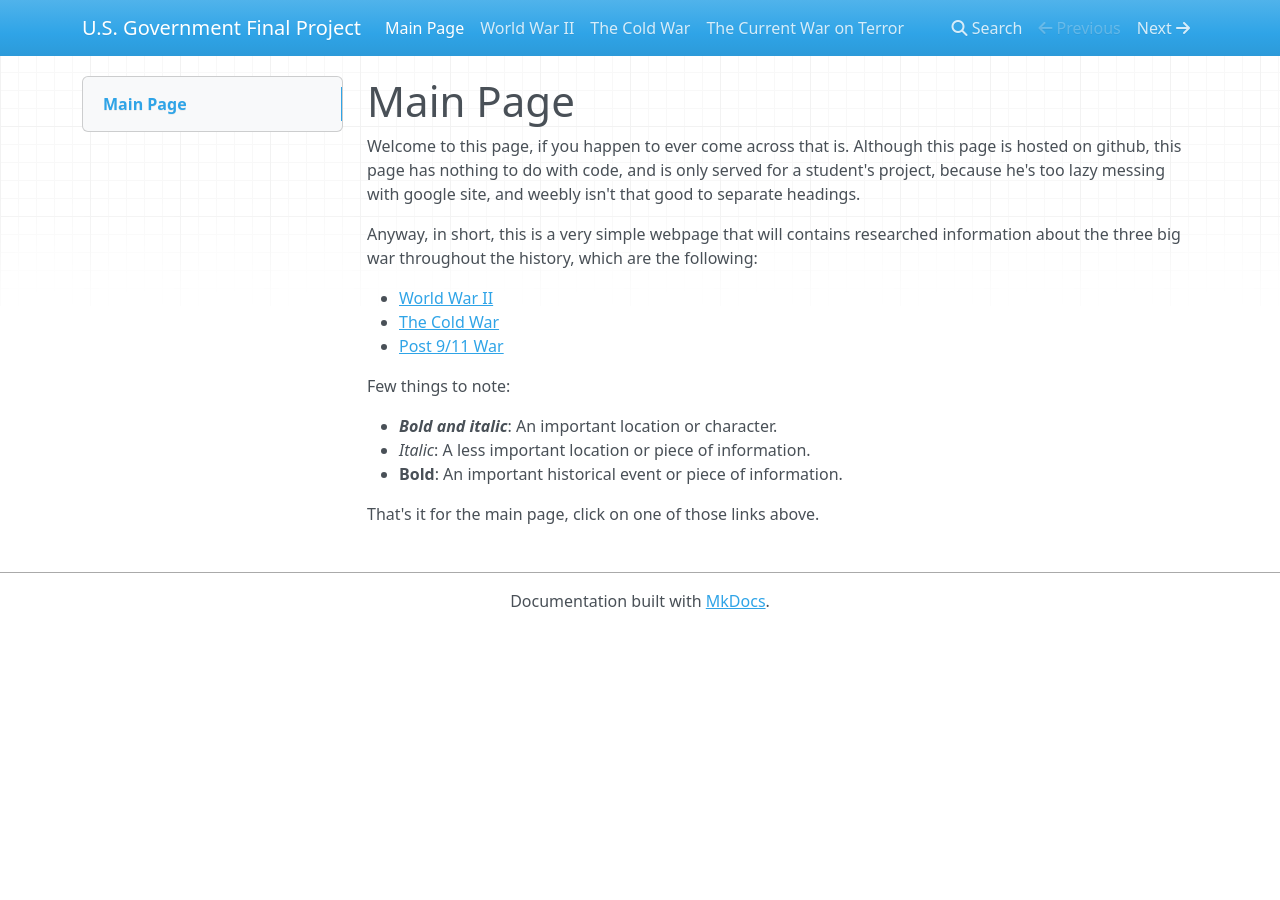
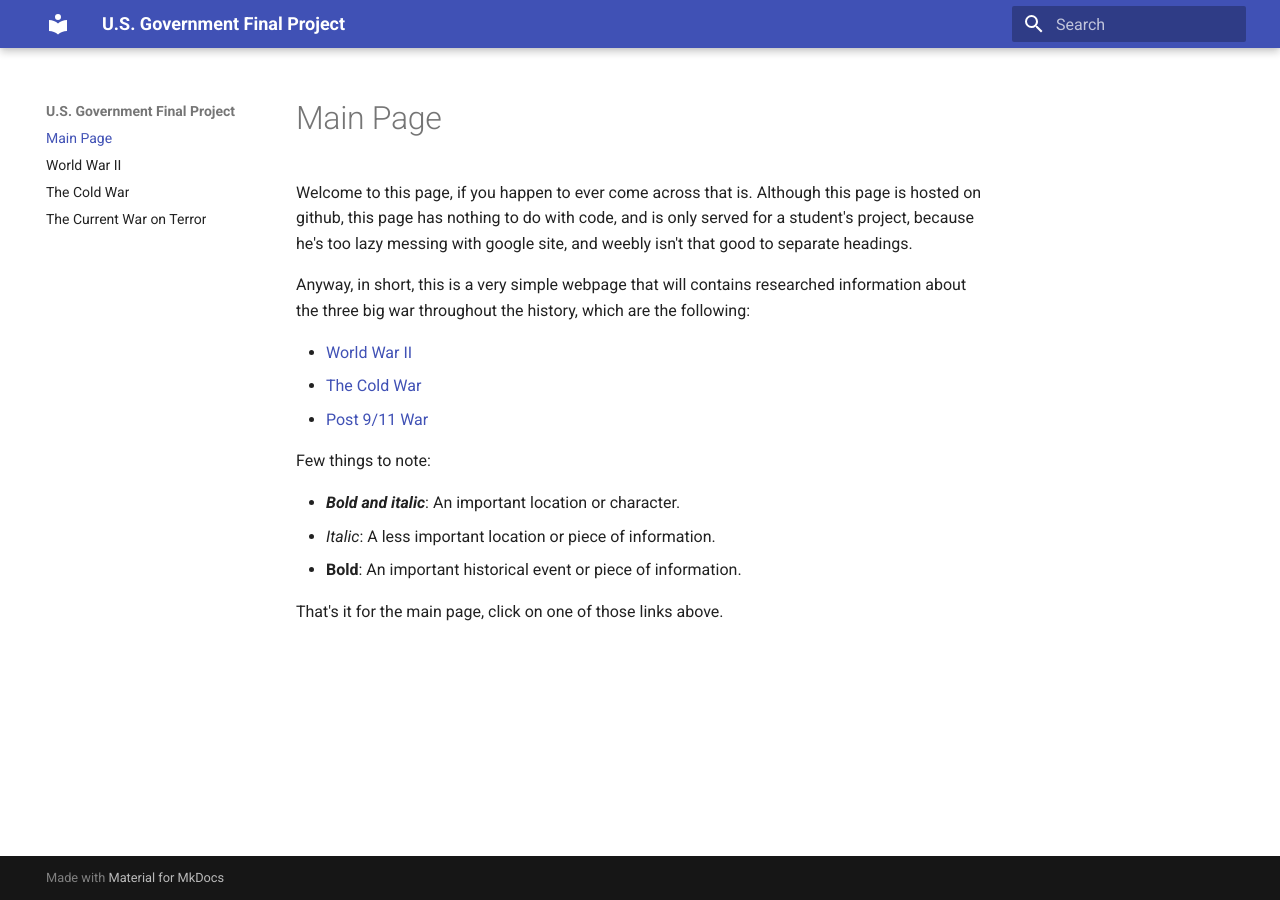
Before and after one commit to MikeJollie2707/USGovFinal, an MkDocs documentation site: the page built from docs/index.md, in a window 1280 px wide. Built offline with MkDocs 1.6.1 and Material for MkDocs 9.7.7, drawn with Linux system fonts in a browser that asks for light colours; nearby versions of some CDN libraries.

Commit message:
Added mkdocs material theme

```diff
--- a/mkdocs.yml
+++ b/mkdocs.yml
@@ -5,3 +5,12 @@ nav:
   - "World War II": ww2.md
   - "The Cold War": coldwar.md
   - "The Current War on Terror": post911.md
+
+extra_css:
+  - ./stylesheets/extra.css
+
+theme:
+  name: material
+  palette:
+    scheme: default
+  navigation_depth: 3
```
